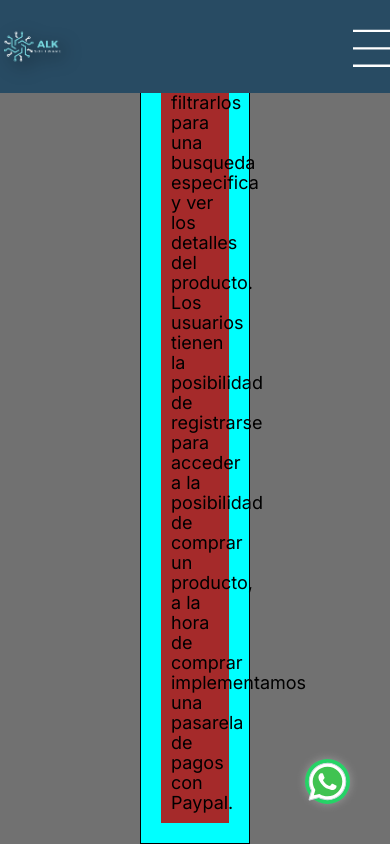
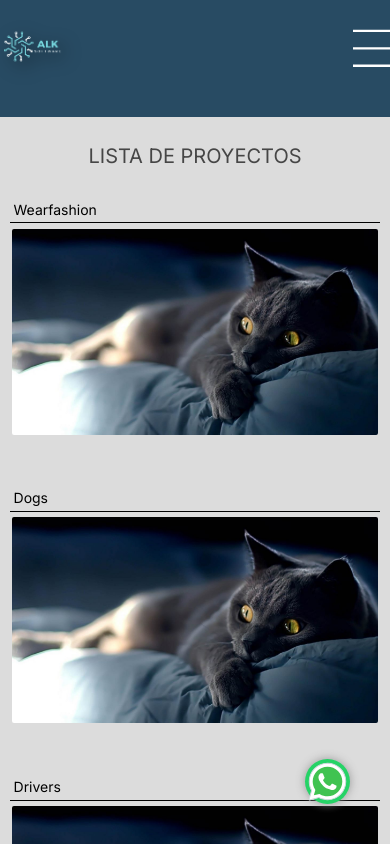
Before and after one commit to alejoborracci21/ALK-Software, a Next.js app: page /portfolio in a window 390 px wide. Shown: the top 844 px of the page. Built offline with nearby package versions, Linux system fonts and the light colour scheme.

Commit message:
Listo estilos y responsive de portfolio. Faltan imagenes

```diff
--- a/src/app/globals.module.css
+++ b/src/app/globals.module.css
@@ -2,7 +2,7 @@
   margin: 0;
   padding: 0;
   line-height: 0;
-  background-color: black;
+  background-color: #284B63;
 
   box-sizing: border-box;
 }
--- a/src/app/portfolio/components/list.module.css
+++ b/src/app/portfolio/components/list.module.css
@@ -1,11 +1,10 @@
 .container {
-    margin-top: 0%;
     display: flex;
     flex-direction: column;
     align-items: center;
     height: auto;
     padding-bottom: 30px;
-    background-color: rgb(113, 113, 113);
+    background-color: rgb(220, 220, 220);
     padding: 3%;
 }
 
@@ -14,41 +13,114 @@
     margin-bottom: 20px;
 }
 
+.projectsContainer {
+    width: 100%;
+    display: flex;
+    flex-direction: row;
+    flex-wrap: wrap;
+    justify-content: space-evenly;
+}
+
 .proyect {
     display: flex;
     flex-direction: column;
     align-items: center;
     color: black;
-    border: 1px solid black;
-    padding: 20px;
-    margin: 10px;
-    width: 30%;
+    margin-top: 6%;
+    width: 45%;
     box-sizing: border-box;
-    background-color: aqua;
+    border-radius: 0.5vw;
+    margin-bottom: 20px; /* Añadido margen inferior para separar proyectos en columnas */
 }
 
 .image {
     width: 100%;
     height: auto;
-    margin-bottom: 10px; /* Espacio entre la imagen y el nombre */
+    margin-bottom: 10px;
+    border-radius: 0.5vw;
 }
 
 .name {
-    margin: 0; /* Quita márgenes adicionales */
-    margin-top: 10px; /* Pequeño margen superior */
+    padding: 1%;
+    border-bottom: 1px solid black;
+    margin: 0;
+    margin-bottom: 1.5%;
     font-size: 20px;
     line-height: 1.2;
+    width: 99%;
+    font-weight: 400;
 }
 
 .text {
     width: 100%;
-    font-size: 18px;
-    line-height: 20px;
-    background-color: brown;
+    font-size: 15px;
+    line-height: 1em;
     padding: 10px;
-    box-sizing: border-box; /* Incluye padding en el tamaño total */
+    box-sizing: border-box;
 }
 
 .description {
     margin: 0;
 }
+
+/* Media Queries para adaptarse a diferentes tamaños de pantalla */
+@media (max-width: 1200px) {
+    .proyect {
+        width: 48%;
+    }
+
+    .name {
+        font-size: 18px;
+    }
+
+    .text {
+        font-size: 14px;
+    }
+}
+
+@media (max-width: 768px) {
+    .container{
+        margin-top: 10%;
+        padding-top: 10%;
+
+    }
+    .title {
+        font-size: 22px;
+    }
+
+    .proyect {
+        width: 100%;
+    }
+
+    .name {
+        font-size: 16px;
+    }
+
+    .text {
+        font-size: 14px;
+    }
+}
+
+@media (max-width: 480px) {
+    .container{
+        margin-top: 20%;
+        padding-top: 10%;
+
+    }
+    .title {
+        font-size: 20px;
+
+    }
+
+    .proyect {
+        width: 100%;
+    }
+
+    .name {
+        font-size: 14px;
+    }
+
+    .text {
+        font-size: 12px;
+    }
+}
--- a/src/app/portfolio/components/list.tsx
+++ b/src/app/portfolio/components/list.tsx
@@ -8,37 +8,30 @@ export const ListProyect = () => {
     <div className={styles.container}>
       <div className={styles.title}>LISTA DE PROYECTOS</div>
 
-        <div key="wearfashion" className={styles.proyect}>
+<div className={styles.projectsContainer}>
+<div key="wearfashion" className={styles.proyect}>
+<h1 className={styles.name}>Wearfashion</h1>
           <Image src={cat} alt="cat" width={200} height={200} className={styles.image}/>
-          <h1 className={styles.name}>Wearfashion</h1>
-          <div className={styles.text}>
-            <p className={styles.description}>Wearfashion es un E-commerce de ropa urbana donde se muestran los diferentes productos añadidos por los administradores donde el usuario puede filtrarlos para una busqueda especifica y ver los detalles del producto. Los usuarios tienen la posibilidad de registrarse para acceder a la posibilidad de comprar un producto, a la hora de comprar implementamos una pasarela de pagos con Paypal.</p>
-          </div>
+
         </div>
 
         <div key="Dogs" className={styles.proyect}>
+        <h1 className={styles.name}>Dogs</h1>
           <Image src={cat} alt="cat" width={400} height={200} className={styles.image}/>
-          <h1 className={styles.name}>Dogs</h1>
-          <div className={styles.text}>
-            <p className={styles.description}>Wearfashion es un E-commerce de ropa urbana donde se muestran los diferentes productos añadidos por los administradores donde el usuario puede filtrarlos para una busqueda especifica y ver los detalles del producto. Los usuarios tienen la posibilidad de registrarse para acceder a la posibilidad de comprar un producto, a la hora de comprar implementamos una pasarela de pagos con Paypal.</p>
-          </div>
         </div>
 
         <div key="Drivers" className={styles.proyect}>
+        <h1 className={styles.name}>Drivers</h1>
           <Image src={cat} alt="cat" width={400} height={200} className={styles.image}/>
-          <h1 className={styles.name}>Drivers</h1>
-          <div className={styles.text}>
-            <p className={styles.description}>Wearfashion es un E-commerce de ropa urbana donde se muestran los diferentes productos añadidos por los administradores donde el usuario puede filtrarlos para una busqueda especifica y ver los detalles del producto. Los usuarios tienen la posibilidad de registrarse para acceder a la posibilidad de comprar un producto, a la hora de comprar implementamos una pasarela de pagos con Paypal.</p>
-          </div>
+
         </div>
 
         <div key="Videogames" className={styles.proyect}>
+        <h1 className={styles.name}>Videogames</h1>
           <Image src={cat} alt="cat" width={400} height={200} className={styles.image}/>
-          <h1 className={styles.name}>Videogames</h1>
-          <div className={styles.text}>
-            <p className={styles.description}>Wearfashion es un E-commerce de ropa urbana donde se muestran los diferentes productos añadidos por los administradores donde el usuario puede filtrarlos para una busqueda especifica y ver los detalles del producto. Los usuarios tienen la posibilidad de registrarse para acceder a la posibilidad de comprar un producto, a la hora de comprar implementamos una pasarela de pagos con Paypal.</p>
-          </div>
+
         </div>
+</div>
 
 
 
--- a/src/app/portfolio/page.module.css
+++ b/src/app/portfolio/page.module.css
@@ -1,8 +1,10 @@
 .page{
     width: 100%;
-    height: 200vh;
+    height: auto;
+    padding-top: 5%;
     display: flex;
     align-items: center;
     justify-content: center;
-    color: rgb(255, 255, 255);
+    color: rgb(70, 70, 70);
+    margin-top: 5%;
 }
```
Also changed, not shown: src/app/pagestyles.module.css (+143 -1 lines), src/app/portfolio/images/image.webp (added), src/app/portfolio/images/videogames.webp (added).
